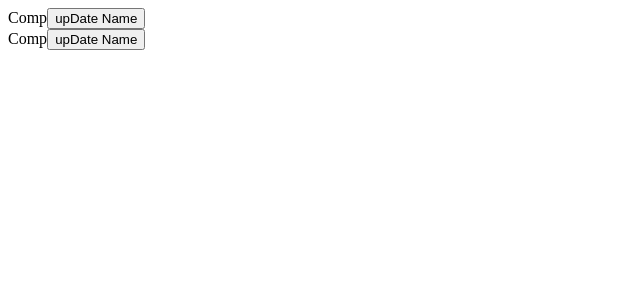
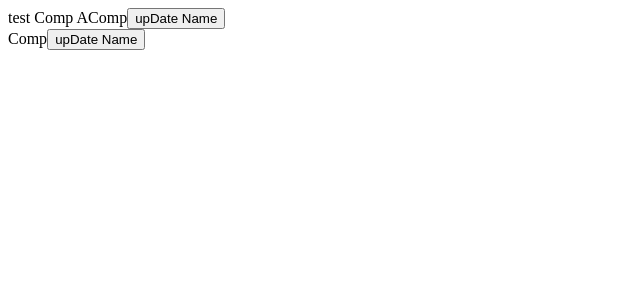
Before and after one commit to addpadding/UCA-76-React-newapp, a React (Create React App) app in the folder newapp/: page / in a window 1280 px wide. Shown: the top 300 px of the page, without its empty margins (0-640 px from the left). Built offline with nearby package versions, Linux system fonts and the light colour scheme.

Commit message:
lesson-84 = React - Part 9 => 38.3%

```diff
--- a/newapp/src/App.js
+++ b/newapp/src/App.js
@@ -11,7 +11,7 @@
         return (
             <div className="App">
 
-                <CompA />
+                <CompA test="test Comp A" />
                 <CompB />
 
             </div>
--- a/newapp/src/Components/CompA.js
+++ b/newapp/src/Components/CompA.js
@@ -3,28 +3,15 @@
 import withComp from './withComp'
 
 class CompA extends Component {
-    // state = {
-    //     name: "Comp A"
-    // }
-
-    // upDateNameState = () => {
-    //     this.setState({
-    //         name: "Comp A 2"
-    //     })
-    // }
-
     render() {
-        // console.log(this.props);
-
         const { name, upDateNameState } = this.props;
-
         return (
             <div>
+                {this.props.test}
                 {name}
                 <button onClick={upDateNameState}>upDate Name</button>
             </div>
         )
     }
 }
-// export default withComp(CompA)
 export default withComp(CompA)
--- a/newapp/src/Components/withComp.js
+++ b/newapp/src/Components/withComp.js
@@ -13,7 +13,11 @@
         }
 
         render() {
-            return <OrgComp name={this.state.name} upDateNameState={this.upDateNameState} />
+            return <OrgComp
+                name={this.state.name}
+                upDateNameState={this.upDateNameState}
+                {...this.props}
+            />
         }
     }
 }
```
Also changed, not shown: newapp/src/Components/CompB.js (+0 -19 lines).
